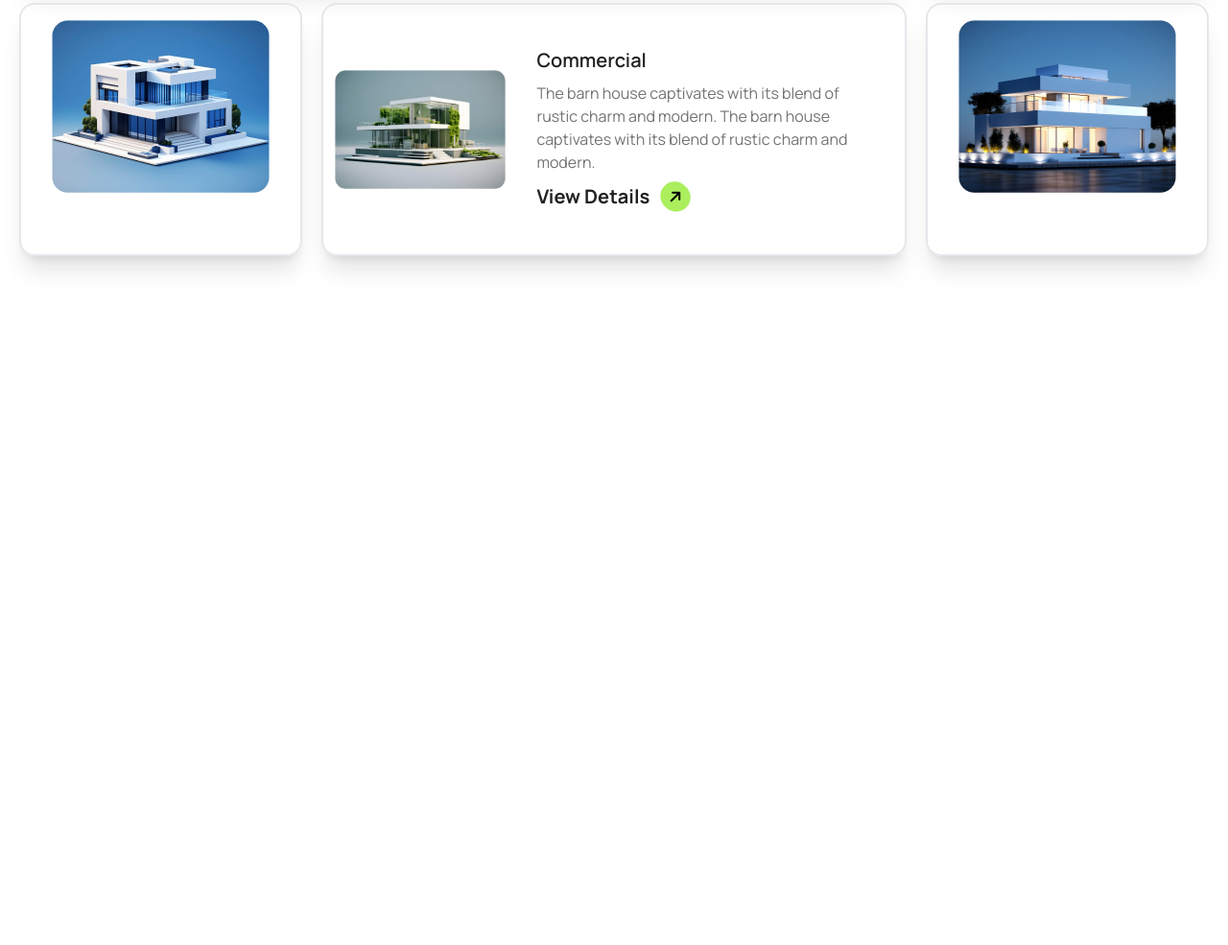
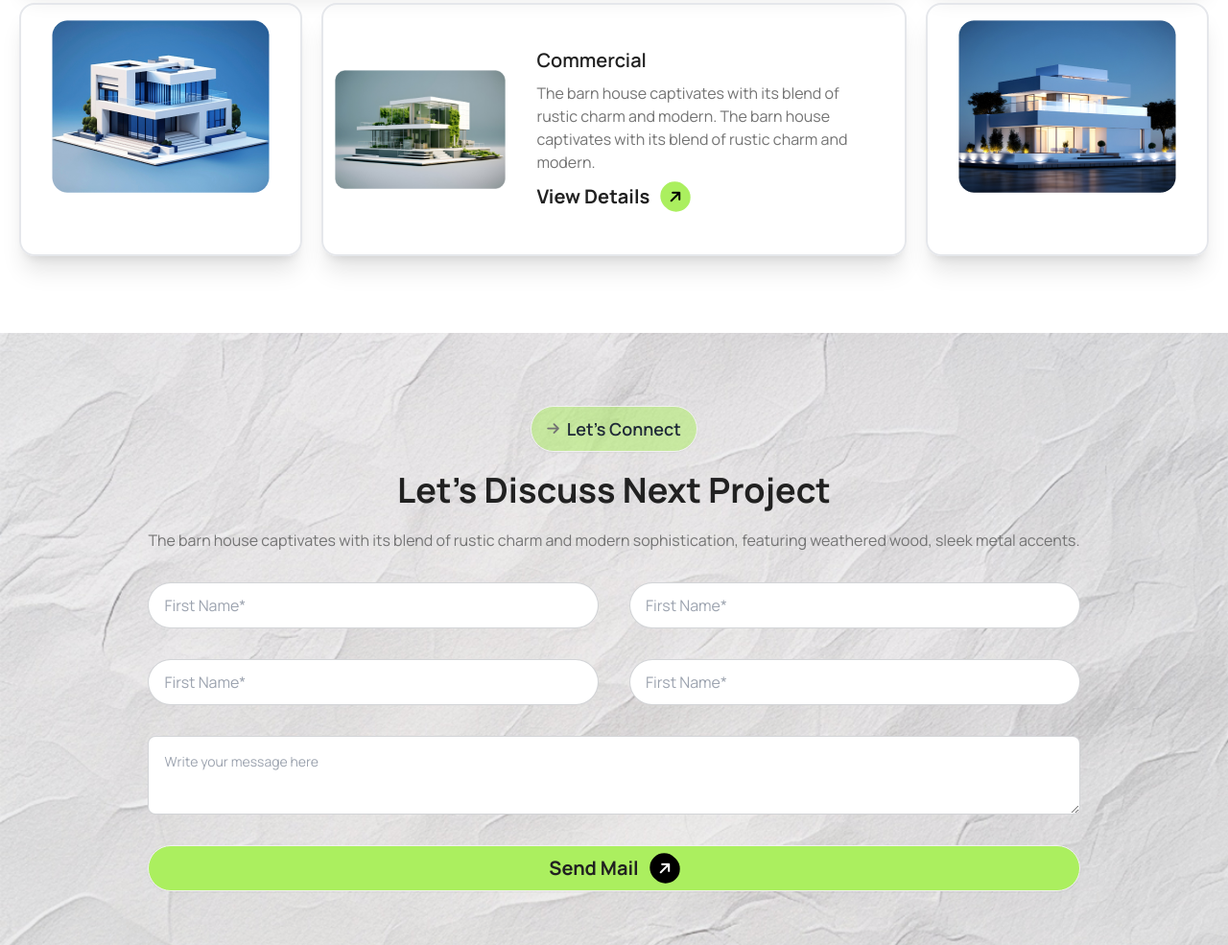
Before and after one commit to naymurweb/rinterio, a plain HTML site: page index.html in a window 1280 px wide. Shown: the part 2511-3496 px from the top of the page at 96% size. Before the commit the page ends 2858 px from the top, so only its background shows below. Drawn offline with nearby package versions, Linux system fonts and the light colour scheme.

Commit message:
connect form

```diff
--- a/index.html
+++ b/index.html
@@ -268,6 +268,47 @@
 
         </section>
 
+        <!-- Let’s Connect form -->
+        <section>
+            <div class="hero" style="background-image: url('./assets/bg.jpg');">
+                <div class="hero-overlay bg-opacity-5 "></div>
+                <div class="hero-content text-neutral-content text-center">
+                    <div class="py-10">
+                        <div class="flex flex-col justify-center text-center">
+                            <div>
+                                <button class="btn btn-small my-5 text-lg bg-primary-bg rounded-full"><small><i
+                                            class="fa-solid fa-arrow-right"></i></small>Let’s Connect</button>
+                            </div>
+                            <h2 class="font-bold text-3xl md:text-4xl mb-5">Let’s Discuss Next Project</h2>
+                            <p>The barn house captivates with its blend of rustic charm and modern sophistication,
+                                featuring weathered wood, sleek metal accents.</p>
+                        </div>
+
+                        <!-- form -->
+                        <form class="md:grid flex flex-col  md:grid-cols-2 md:gap-8 gap-6 mt-8">
+                            <input type="text" placeholder="First Name*" class="input input-bordered rounded-full" />
+                            <input type="text" placeholder="First Name*" class="input input-bordered rounded-full" />
+                            <input type="text" placeholder="First Name*" class="input input-bordered rounded-full" />
+                            <input type="text" placeholder="First Name*" class="input input-bordered rounded-full" />
+
+                            <textarea placeholder="Write your message here  "
+                                class="textarea textarea-bordered textarea-md col-span-2"></textarea>
+
+                            <button class="btn rounded-full flex items-center gap-3 bg-primary-color md:col-span-2">
+                                <h3 class="font-bold text-xl">Send Mail</h3>
+                                <i
+                                    class="fa-solid fa-arrow-right bg-black text-white text-base -rotate-45 p-1 px-2 rounded-full"></i>
+                            </button>
+
+
+                        </form>
+                    </div>
+
+                </div>
+            </div>
+
+        </section>
+
     </main>
 
     <footer>
```
